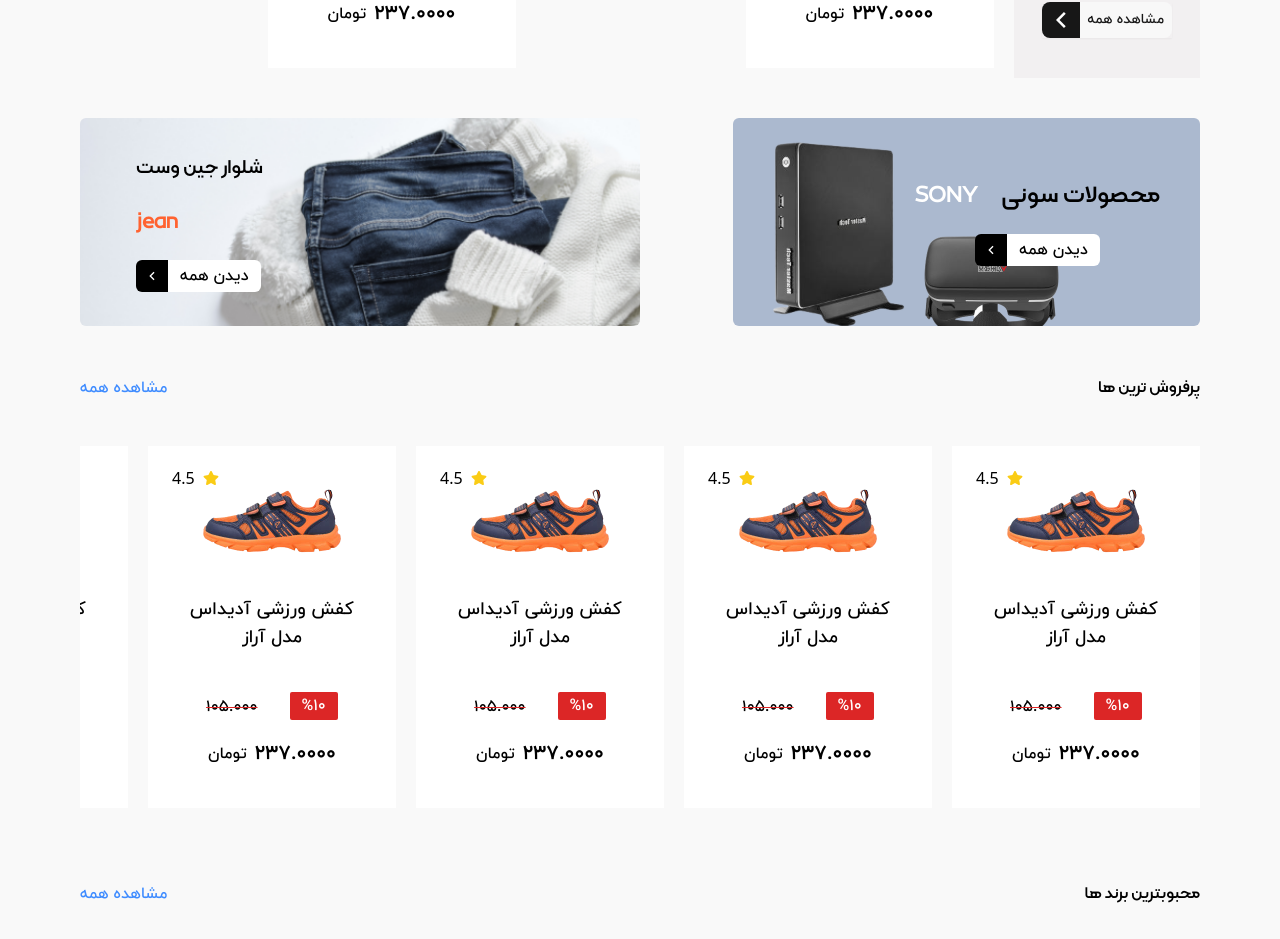
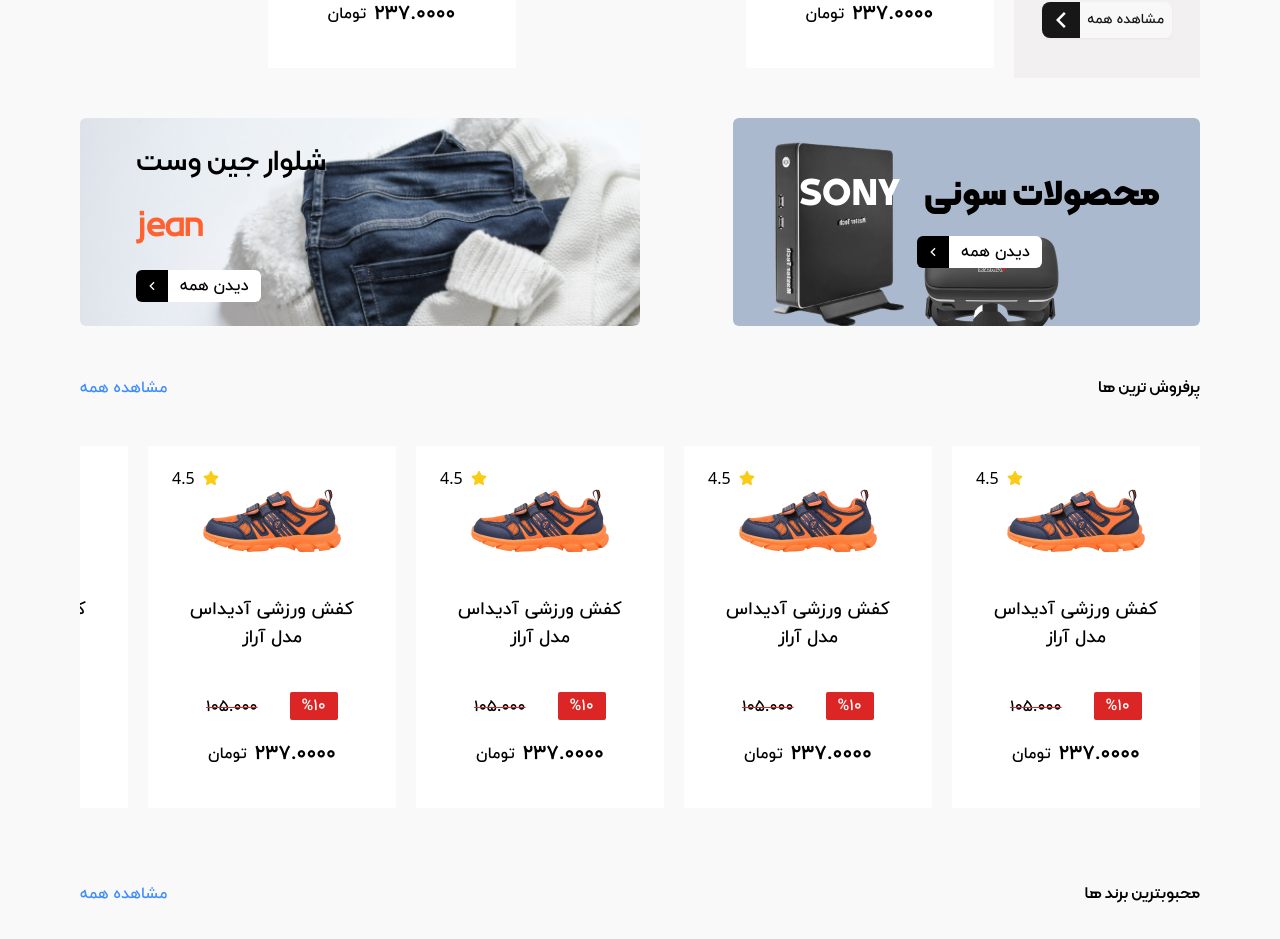
Before and after one commit to Ario-Team/shapino-frontend, a Next.js app: page / in a window 1280 px wide. Shown: the part 1126-2065 px from the top of the page. Built offline with nearby package versions, Linux system fonts and the light colour scheme.

Commit message:
Fixed the brands box

```diff
--- a/components/JeanBrandBox.jsx
+++ b/components/JeanBrandBox.jsx
@@ -7,8 +7,10 @@
       className="w-11/12 flex flex-col h-48 items-center bg-left justify-center gap-5 pl-14 lg:bg-center lg:w-6/12 lg:items-end lg:h-[200px]"
       backgroundImage={'url("/images/boxBackground.png")'}
     >
-      <span className="font-kalameh font-bold text-2xl">شلوار جین وست</span>
-      <span className="font-kalameh font-bold text-3xl text-[#FF6230]">
+      <span className="font-kalameh font-bold text-3xl lg:text-4xl">
+        شلوار جین وست
+      </span>
+      <span className="font-kalameh font-bold text-4xl text-[#FF6230] lg:text-5xl">
         jean
       </span>
       <div className="flex flex-row w-max cursor-pointer items-center transition-all duration-300 hover:shadow-md">
--- a/components/SonyBox.jsx
+++ b/components/SonyBox.jsx
@@ -10,7 +10,7 @@
       className="w-11/12 h-52 flex flex-col items-center justify-center text-center relative mb-5 lg:mb-0 md:overflow-hidden lg:w-5/12 lg:items-start lg:pr-10 2xl:overflow-visible 2xl:w-6/12"
     >
       <div className="flex flex-col z-10">
-        <div className="flex flex-row gap-3 font-kalameh font-bold text-2xl md:text-3xl">
+        <div className="flex flex-row gap-3 font-kalameh font-extrabold text-2xl md:text-4xl">
           <span className="ml-3">محصولات سونی</span>
           <span className="text-white uppercase">Sony</span>
         </div>
```
